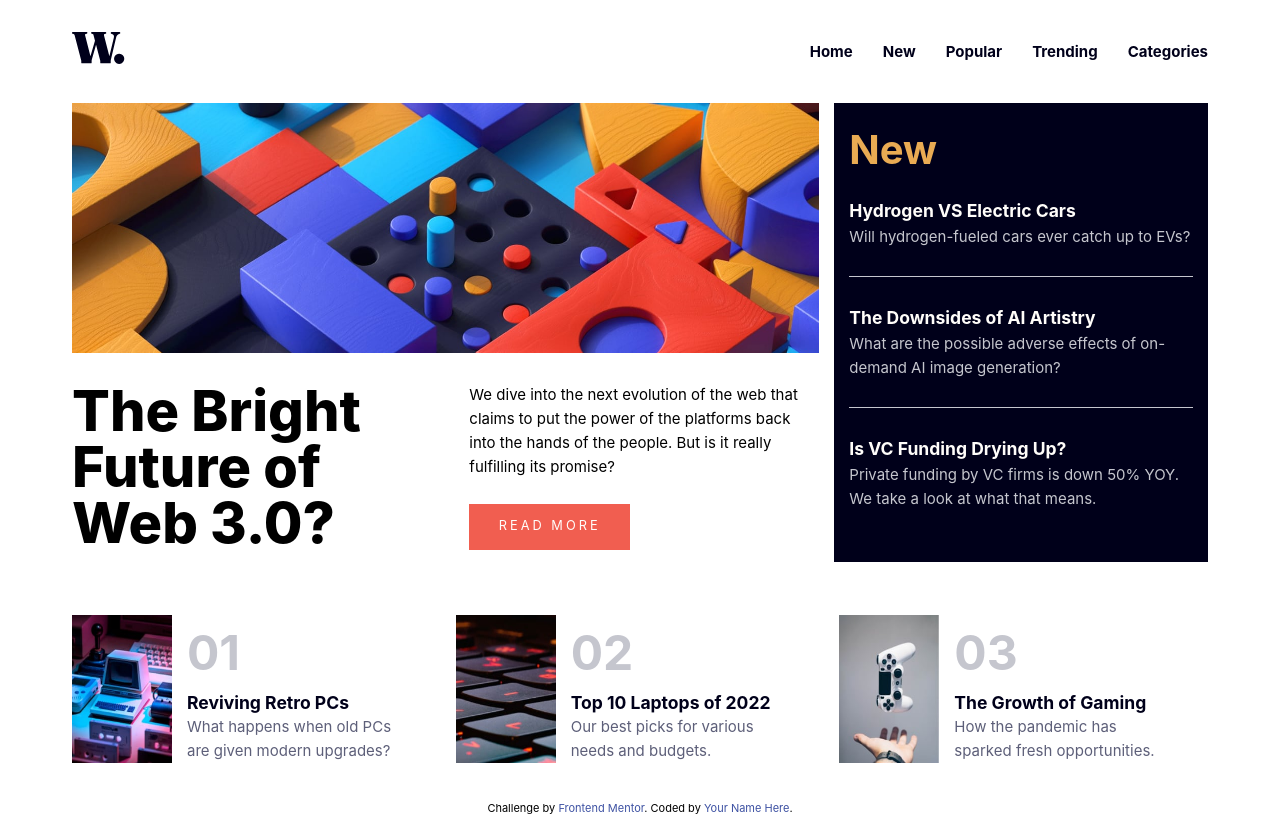
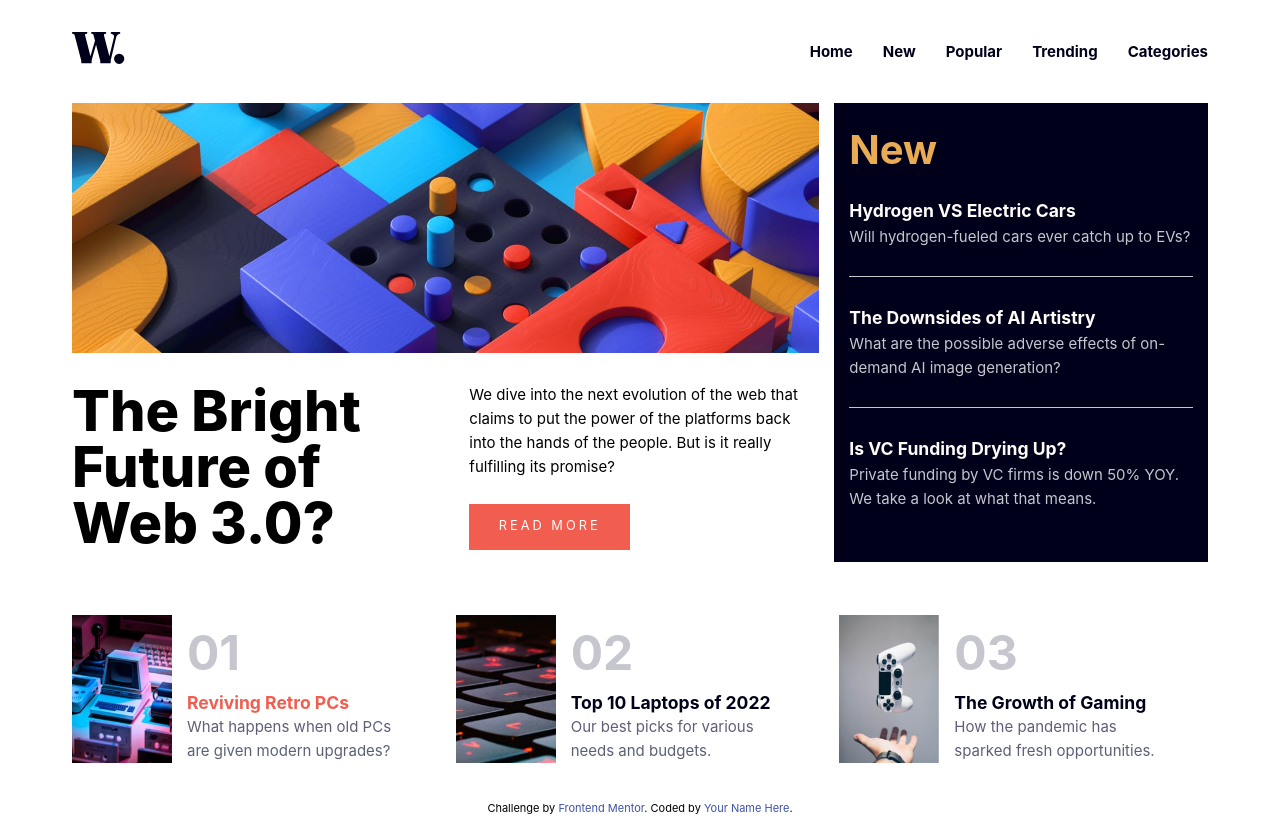
Before and after one commit to alfredthompsonOvie/news-homepage, a Vue app: page / in a window 1280 px wide. In both pictures the pointer is over the element "Reviving Retro PCs". Built offline with nearby package versions, Linux system fonts and the light colour scheme.

Commit message:
article hover states

```diff
--- a/src/assets/main.css
+++ b/src/assets/main.css
@@ -87,6 +87,11 @@
   display: flex;
   gap: 1em;
   margin: .5em 0;
+	cursor: pointer;
+}
+/* change this */
+.article__card:hover .article__heading-title {
+	color: var(--SoftRed);
 }
 .article__card img {
   width: 100px;
```
